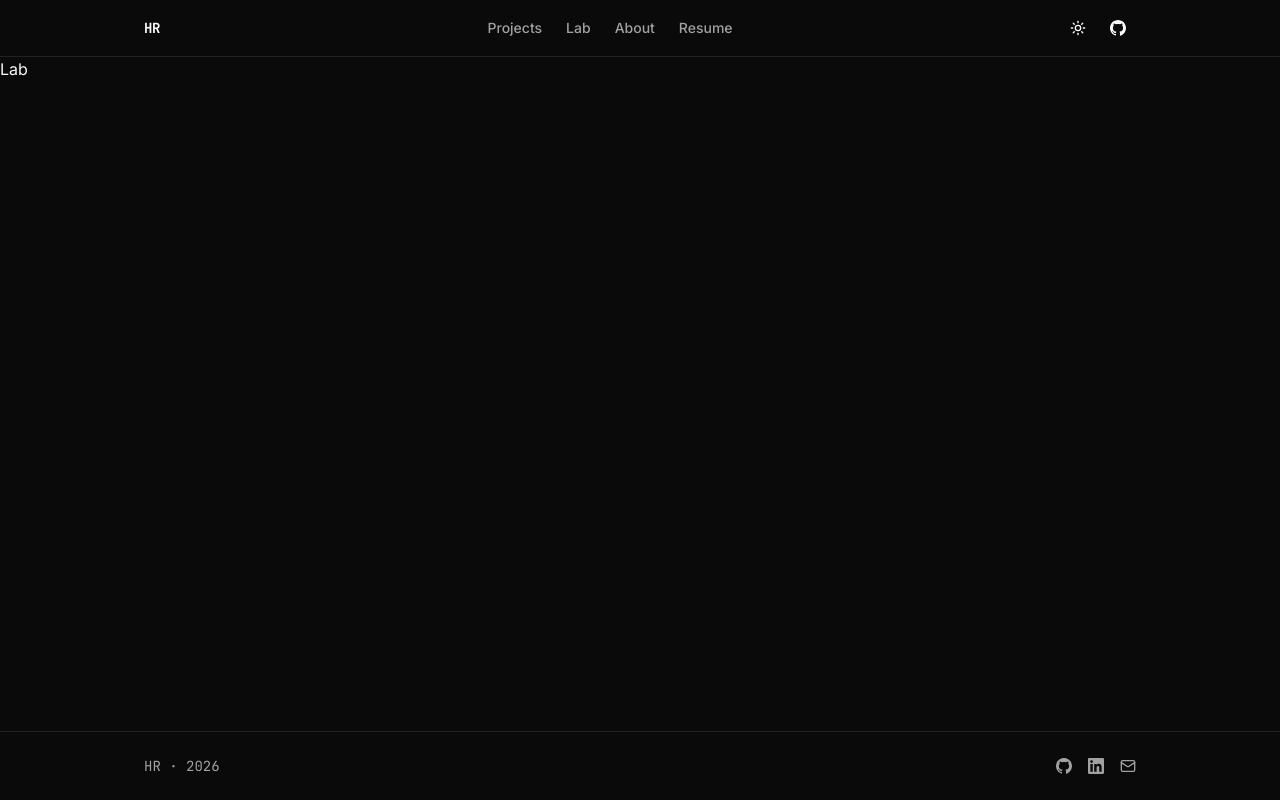
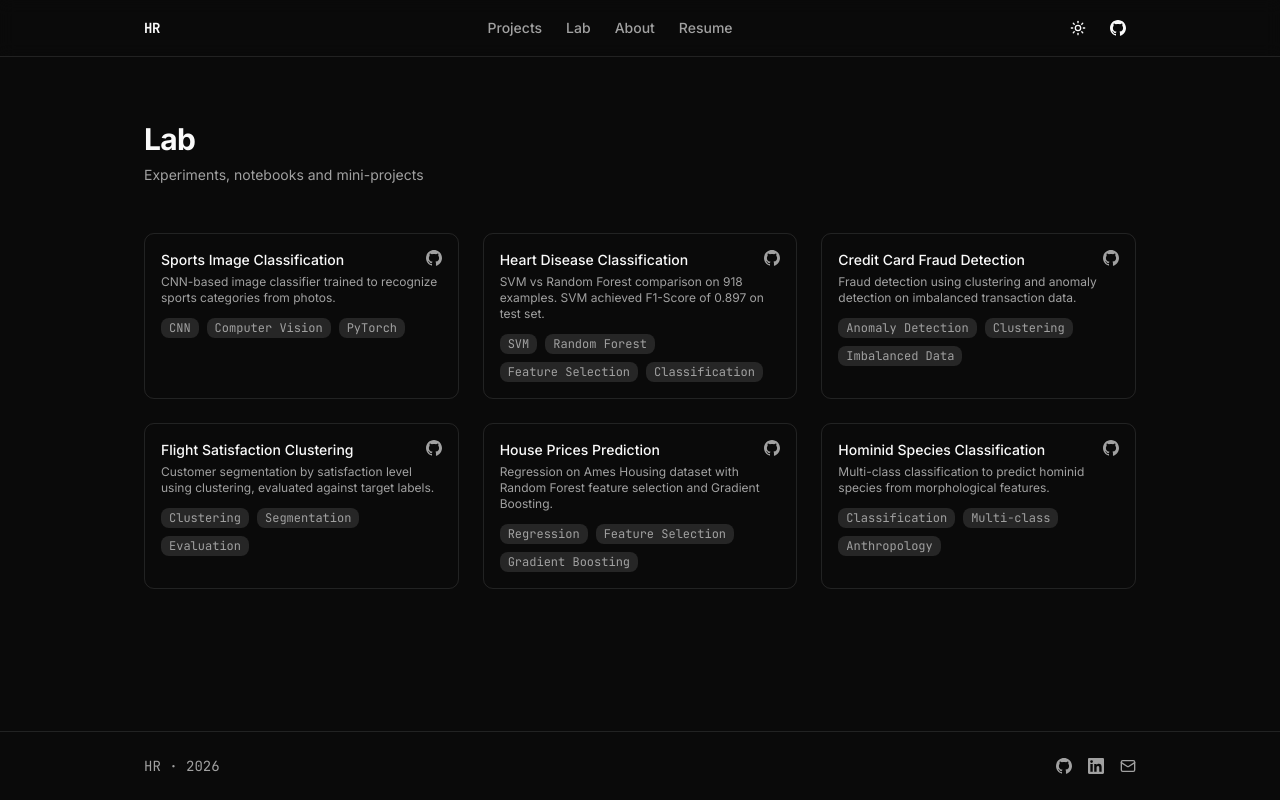
Before and after one commit to HernanRochon664/portfolio, a Next.js app: page /lab in a window 1280 px wide. Built offline with nearby package versions, Linux system fonts and the light colour scheme.

Commit message:
feat(lab): build lab page with experiments grid

```diff
--- a/src/app/lab/page.tsx
+++ b/src/app/lab/page.tsx
@@ -1,3 +1,54 @@
+import { labItems } from "@/data/lab"
+import { GithubIcon } from "@/components/ui/icons"
+
 export default function LabPage() {
-  return <div>Lab</div>
+  return (
+    <div className="mx-auto max-w-5xl px-4 py-16">
+      <div className="mb-12">
+        <h1 className="text-3xl font-bold tracking-tight">Lab</h1>
+        <p className="mt-2 text-sm text-muted-foreground">
+          Experiments, notebooks and mini-projects
+        </p>
+      </div>
+
+      <div className="grid grid-cols-1 gap-6 md:grid-cols-3">
+        {labItems.map((item) => (
+          <div
+            key={item.slug}
+            className="relative rounded-lg border border-border p-4"
+          >
+            <div className="flex items-start justify-between gap-2">
+              <h2 className="text-sm font-medium">{item.title}</h2>
+              {item.githubUrl && (
+                <a
+                  href={item.githubUrl}
+                  target="_blank"
+                  rel="noopener noreferrer"
+                  className="shrink-0 text-muted-foreground transition-colors hover:text-foreground"
+                  aria-label="View source on GitHub"
+                >
+                  <GithubIcon className="size-4" />
+                </a>
+              )}
+            </div>
+
+            <p className="mt-1 text-xs text-muted-foreground">
+              {item.description}
+            </p>
+
+            <div className="mt-3 flex flex-wrap items-center gap-2">
+              {item.tags.map((tag) => (
+                <span
+                  key={tag}
+                  className="rounded-md bg-muted px-2 py-0.5 font-mono text-xs text-muted-foreground"
+                >
+                  {tag}
+                </span>
+              ))}
+            </div>
+          </div>
+        ))}
+      </div>
+    </div>
+  )
 }
```
